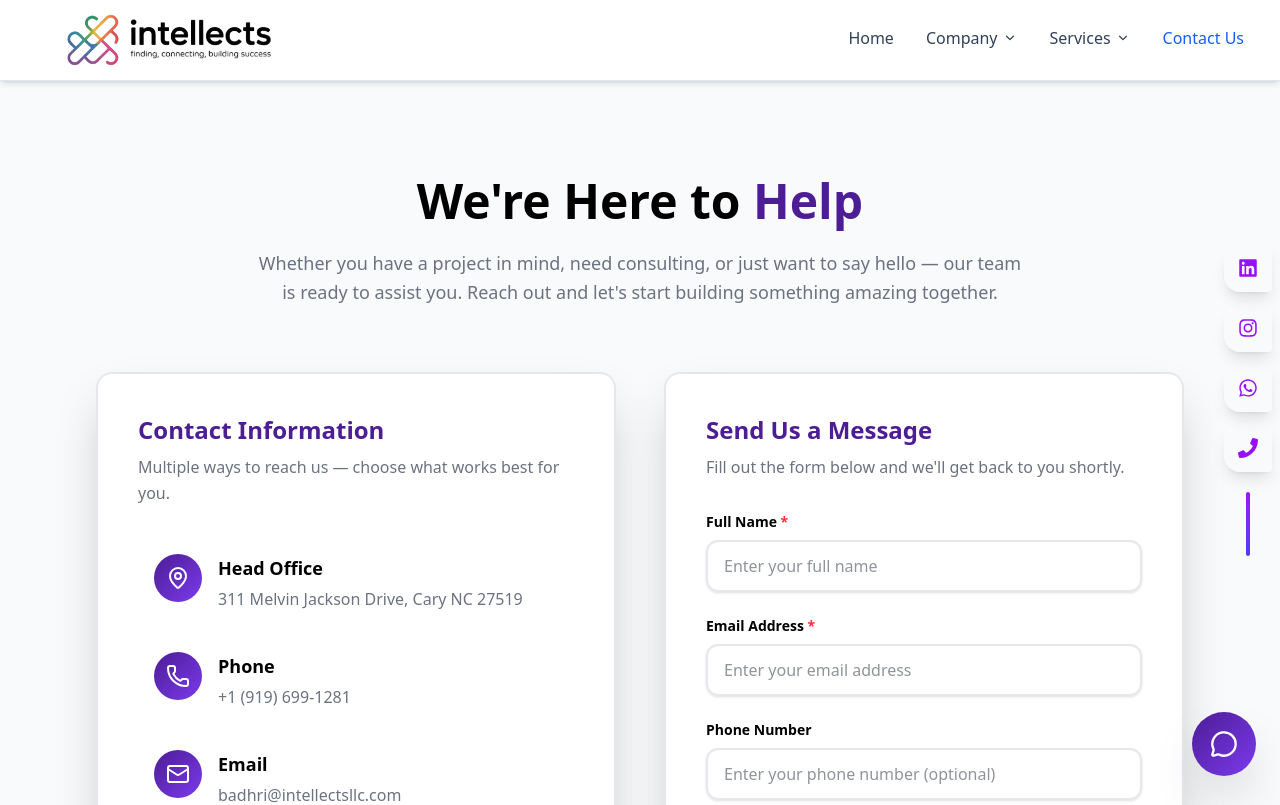
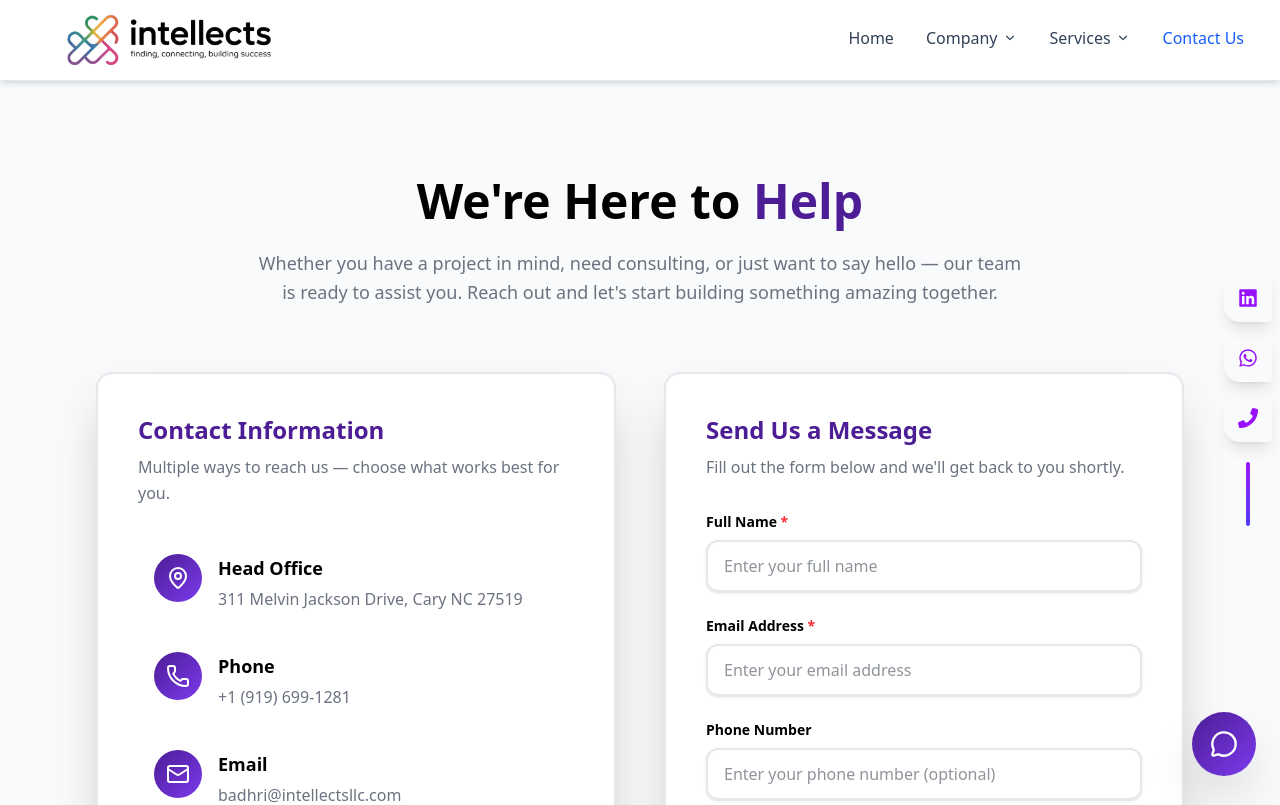
Before and after one commit to primesourcellp/Intellects, a React (Vite) app: page /contact in a window 1280 px wide. Shown: the top 805 px of the page. Built offline with nearby package versions, Linux system fonts and the light colour scheme.

Commit message:
Update SocialMediaSidebar.jsx

```diff
--- a/src/Components/Layout/SocialMediaSidebar.jsx
+++ b/src/Components/Layout/SocialMediaSidebar.jsx
@@ -2,7 +2,6 @@ import React, { useState, useEffect } from "react";
 import { motion, AnimatePresence } from "framer-motion";
 import {
   FaLinkedin,
-  FaInstagram,
   FaWhatsapp,
   FaPhone,
 } from "react-icons/fa";
@@ -16,21 +15,21 @@ const SocialMediaSidebar = () => {
       name: "LinkedIn",
       icon: FaLinkedin,
       url: "https://www.linkedin.com/company/intellects",
-    },
-    {
-      name: "Instagram",
-      icon: FaInstagram,
-      url: "https://www.instagram.com/intellects",
+      target: "_blank",
+      rel: "noopener noreferrer",
     },
     {
       name: "WhatsApp",
       icon: FaWhatsapp,
-      url: "https://wa.me/1234567890",
+      url: "https://wa.me/19196991281",
+      target: "_blank",
+      rel: "noopener noreferrer",
     },
     {
       name: "Call Us",
       icon: FaPhone,
       url: "tel:+19196991281",
+      // No target for tel: links - they open phone dialer
     },
   ];
 
@@ -68,8 +67,8 @@ const SocialMediaSidebar = () => {
               <motion.a
                 key={social.name}
                 href={social.url}
-                target="_blank"
-                rel="noopener noreferrer"
+                target={social.target || undefined}
+                rel={social.rel || undefined}
                 initial={{ scale: 0, rotate: -180 }}
                 animate={{ scale: 1, rotate: 0 }}
                 transition={{
```
